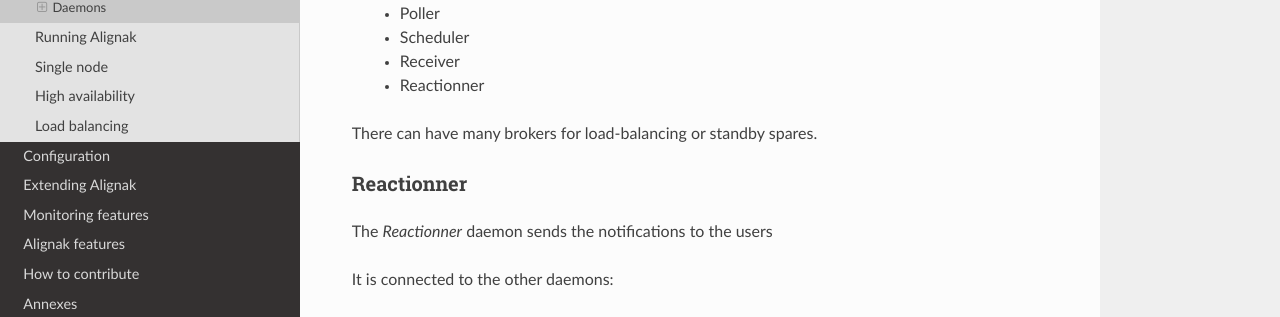
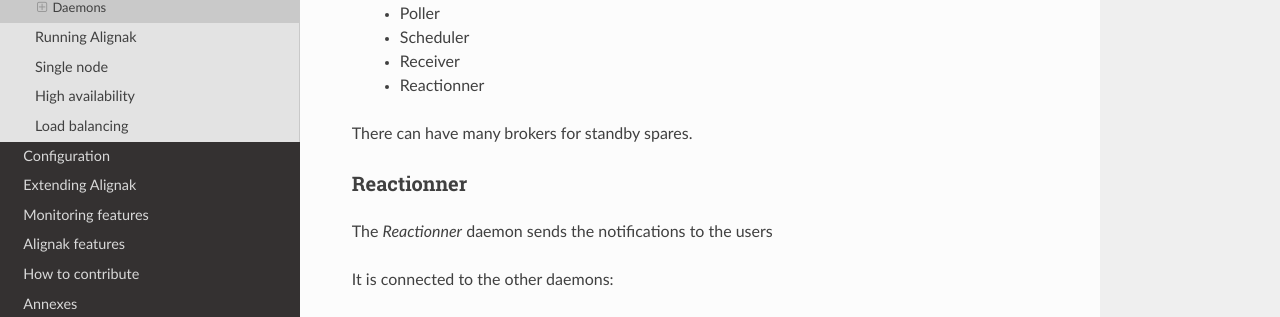
Before and after one commit to Alignak-monitoring/alignak-doc, a Sphinx documentation site: the page built from source/03_how_it_work/daemons.rst, in a window 1280 px wide and 900 px high, scrolled down 2414 px. Shown: the part 275-592 px from the top of the window. Built offline with Sphinx 7.4.7 and the Read the Docs theme 2.0.0, drawn with Linux system fonts in a browser that asks for light colours.

Commit message:
Fix review comment

```diff
--- a/source/03_how_it_work/daemons.rst
+++ b/source/03_how_it_work/daemons.rst
@@ -96,7 +96,7 @@
     * Receiver
     * Reactionner
 
-There can have many brokers for load-balancing or standby spares.
+There can have many brokers for standby spares.
 
 Reactionner
 -----------
```
